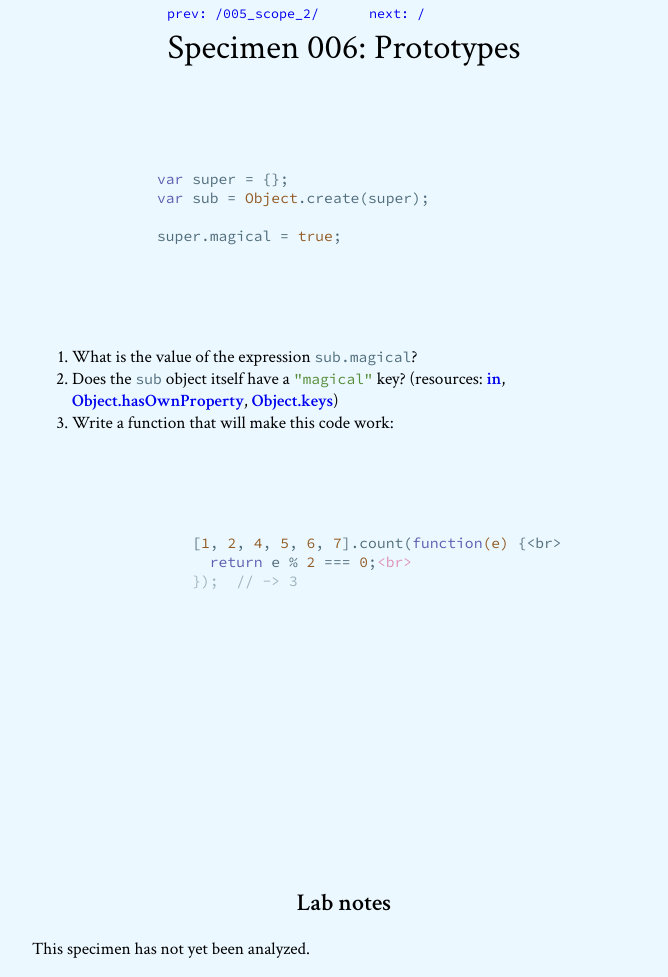
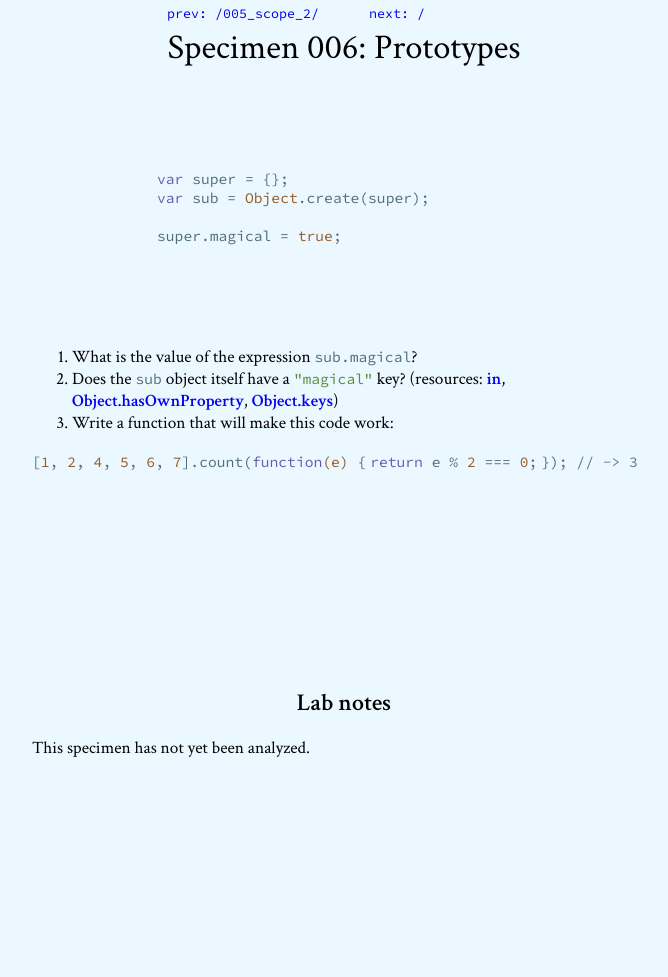
Before and after one commit to queerviolet/javascript-lab-notebook, a Jekyll site: the page built from specimens/006_prototypes.md, in a window 1280 px wide. Shown: the whole page, without its empty margins (296-964 px from the left). Built offline with Jekyll 4.4.1, drawn with Linux system fonts in a browser that asks for light colours; after the commit the page ends 900 px from its top, so only the background shows below that.

````diff
--- a/specimens/006_prototypes.md
+++ b/specimens/006_prototypes.md
@@ -21,11 +21,9 @@ next: /
    [Object.keys](https://developer.mozilla.org/en-US/docs/Web/JavaScript/Reference/Global_Objects/Object/keys))
 3. Write a function that will make this code work:
 
-```
-    [1, 2, 4, 5, 6, 7].count(function(e) {<br>
-      return e % 2 === 0;<br>
-    });  // -> 3
-```
+```    [1, 2, 4, 5, 6, 7].count(function(e) {```
+```      return e % 2 === 0;```
+```    });  // -> 3```
 
 
 <br>
````
